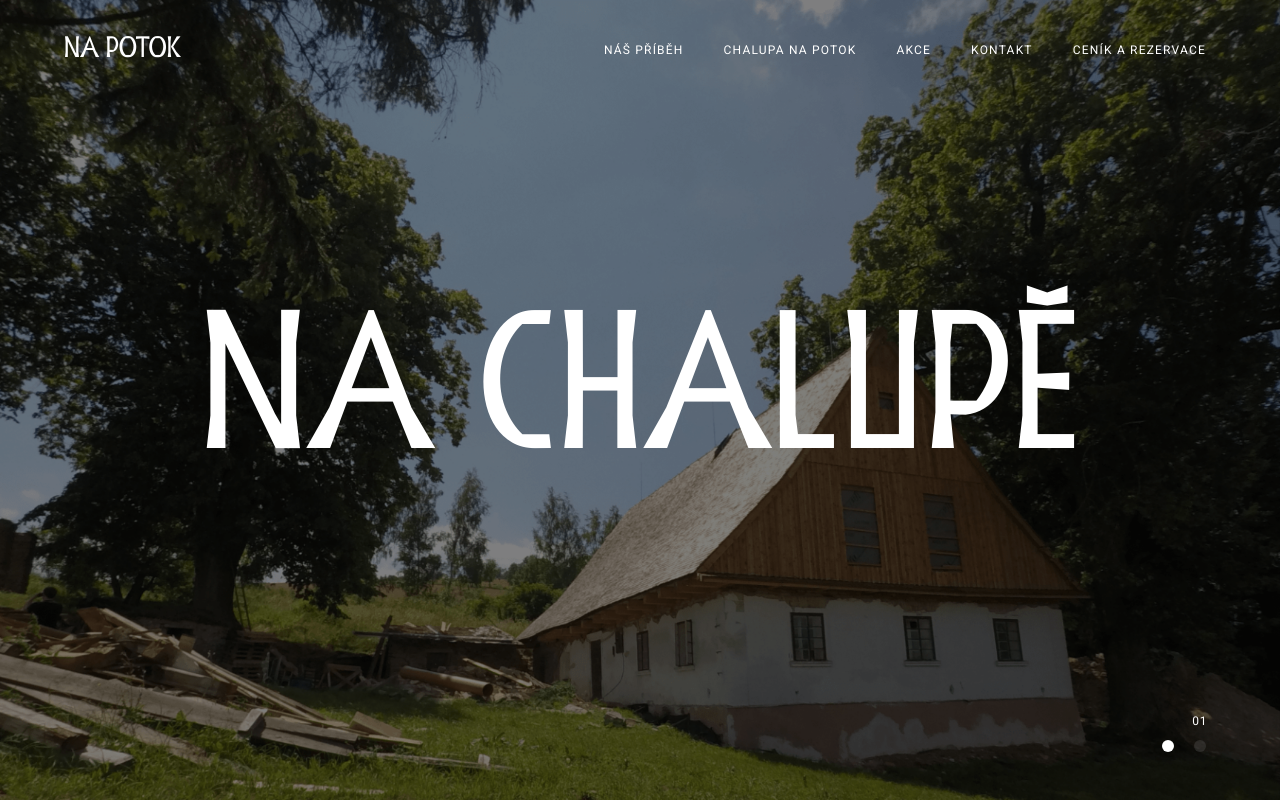
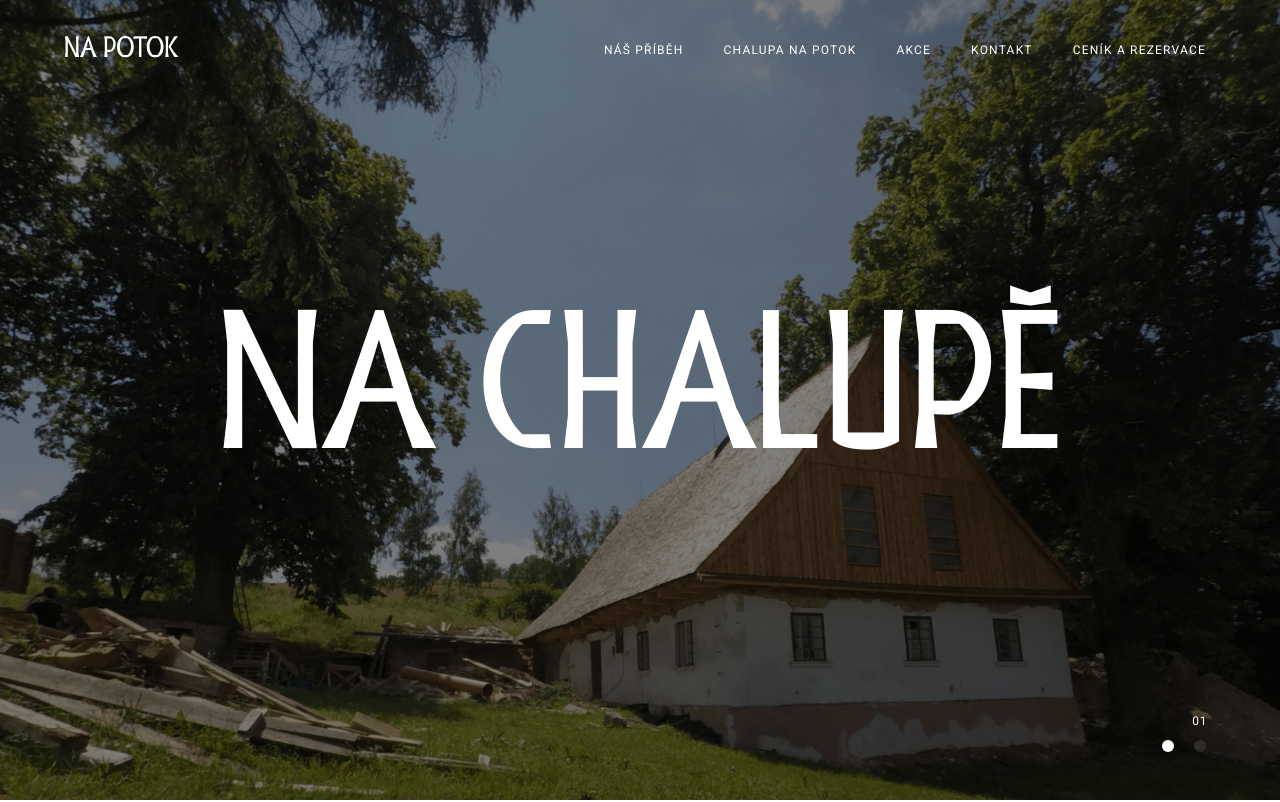
Before and after one commit to mountiny/na-potok, a Gatsby site: page / in a window 1280 px wide. Shown: the top 802 px of the page. Built offline with nearby package versions, Linux system fonts and the light colour scheme; Gatsby itself is replaced by a stand-in of ours.

Commit message:
Font with repaired kerning

```diff
--- a/src/css/_fonts.scss
+++ b/src/css/_fonts.scss
@@ -1,7 +1,7 @@
 @font-face {
   font-family: 'Potok';
-  src: url('../../static/fonts/Potok-Regular.woff2') format('woff2'),
-      url('../../static/fonts/Potok-Regular.woff') format('woff');
+  src: url('../../static/fonts/Potok-KK.woff2') format('woff2'),
+      url('../../static/fonts/Potok-KK.woff') format('woff');
   font-weight: normal;
   font-style: normal;
   font-display: swap;
```
Also changed, not shown: Potok-Regular/fonts/Potok-KK.woff (added), Potok-Regular/fonts/Potok-KK.woff2 (added), static/fonts/Potok-KK.woff (added), static/fonts/Potok-KK.woff2 (added), 1 other file.
